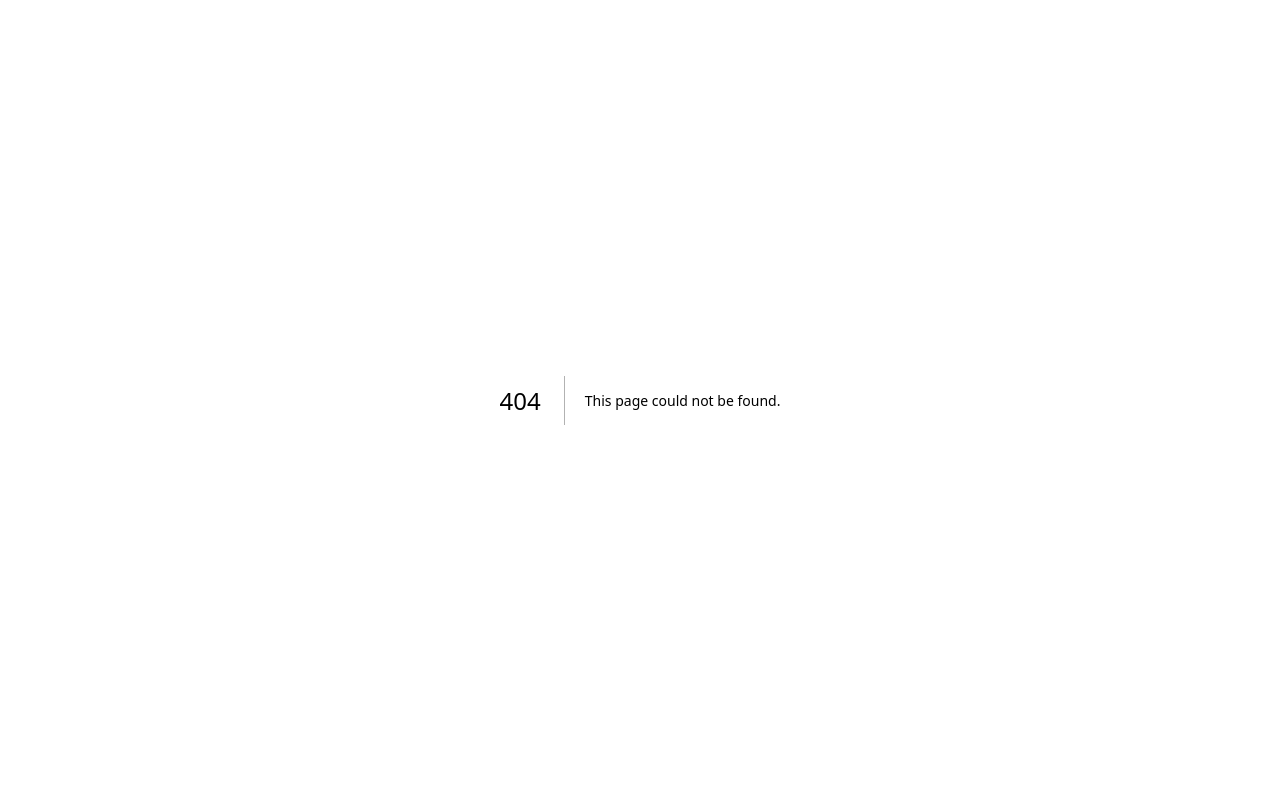
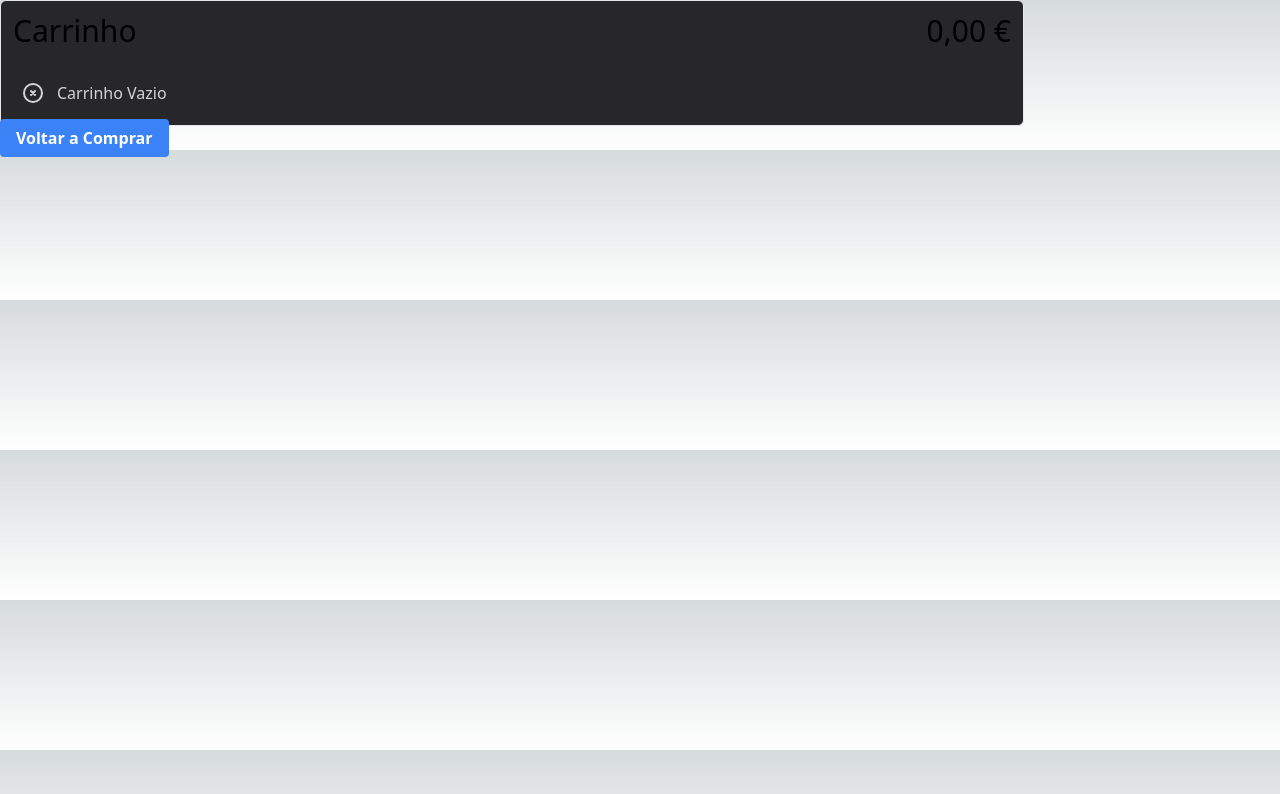
Before and after one commit to LnL10/faisca, a Next.js app: page /carrinho in a window 1280 px wide. Before the commit this address had no page. Shown: the top 794 px of the page. Built offline with nearby package versions, Linux system fonts and the light colour scheme.

Commit message:
Create Context

```diff
--- /dev/null
+++ b/src/context/CarrinhoContext.tsx
@@ -0,0 +1,31 @@
+import ItemCarrinho from "@/models/ItemCarrinho"
+import Produto from "@/models/Produto"
+import { createContext, useState } from "react"
+
+
+interface CarrinhoContextProps{
+    itens:ItemCarrinho[]
+    adicionarProduto:(produto: Produto) => void
+}
+
+const CarrinhoContext =createContext<CarrinhoContextProps>({} as any)
+export default CarrinhoContext;
+
+export function CarrinhoProvider(props: any){
+
+    const [itens, setItens] = useState<ItemCarrinho[]>([])
+
+    function adicionarProduto(produto:Produto){
+        const itemAtual =itens.find((item) => item.produto.id === produto.id) ?? {quantidade: 0, produto}
+        const novoItem = {...itemAtual, quantidade: itemAtual.quantidade + 1}
+        const outrosItens = itens.filter((item) => item.produto.id !== produto.id)
+        setItens([...outrosItens, novoItem])
+    }
+
+    return (
+        <CarrinhoContext.Provider value={{itens,adicionarProduto}}>
+            {props.children}
+        </CarrinhoContext.Provider>
+
+    )
+}
--- a/src/pages/_app.tsx
+++ b/src/pages/_app.tsx
@@ -1,6 +1,16 @@
+import { CarrinhoProvider } from '@/context/CarrinhoContext'
 import '@/styles/globals.css'
 import type { AppProps } from 'next/app'
 
 export default function App({ Component, pageProps }: AppProps) {
-  return <Component {...pageProps} />
+  return (
+      <CarrinhoProvider>
+        <Component {...pageProps} />
+
+      </CarrinhoProvider>
+
+
+    )
+
+
 }
--- /dev/null
+++ b/src/pages/carrinho.tsx
@@ -0,0 +1,19 @@
+import Carrinho from "@/components/Carrinho";
+import ListaProdutos from "@/components/ListaProdutos";
+import CarrinhoContext from "@/context/CarrinhoContext";
+import Link from "next/link";
+import { useContext } from "react";
+
+export default function PaginCarrinho(){
+    const {itens,adicionarProduto} = useContext(CarrinhoContext)
+
+    return(
+        <div>
+
+            <Carrinho itens={itens}/>
+
+            <Link href="/produtos/produtos" className="botao">Voltar a Comprar</Link>
+
+        </div>
+    )
+}
--- a/src/pages/index.tsx
+++ b/src/pages/index.tsx
@@ -1,5 +1,6 @@
 import Image from 'next/image'
 import { Inter } from 'next/font/google'
+import Link from 'next/link'
 
 const inter = Inter({ subsets: ['latin'] })
 
@@ -113,6 +114,6 @@ export default function Home() {
           </p>
         </a>
       </div>
-    </main>
+          </main>
   )
 }
--- a/src/pages/produtos/produtos.tsx
+++ b/src/pages/produtos/produtos.tsx
@@ -1,21 +1,14 @@
 import Background from "@/components/Background";
 import Carrinho from "@/components/Carrinho";
 import ListaProdutos from "@/components/ListaProdutos";
+import CarrinhoContext from "@/context/CarrinhoContext";
 import produtos from "@/data/produtos"
-import ItemCarrinho from "@/models/ItemCarrinho";
-import Produto from "@/models/Produto";
-import {useState} from "react"
+import Link from "next/link";
+import {useContext} from "react"
 
 export default function PaginaProdutos(){
+   const {itens,adicionarProduto} = useContext(CarrinhoContext)
 
-    const [itens, setItens] = useState<ItemCarrinho[]>([])
-
-    function adicionarProduto(produto:Produto){
-        const itemAtual =itens.find((item) => item.produto.id === produto.id) ?? {quantidade: 0, produto}
-        const novoItem = {...itemAtual, quantidade: itemAtual.quantidade + 1}
-        const outrosItens = itens.filter((item) => item.produto.id !== produto.id)
-        setItens([...outrosItens, novoItem])
-    }
 
     return(
 
@@ -23,7 +16,9 @@ export default function PaginaProdutos(){
             flex flex-col gap-10 justify-center items-center pt-5
         `}>
             <Carrinho itens ={itens}/>
+            <Link href="/carrinho" className="botao">Ver Carrinho</Link>
             <ListaProdutos produtos={produtos} comprar={adicionarProduto}/>
+
         </div>
     )
 }
```
